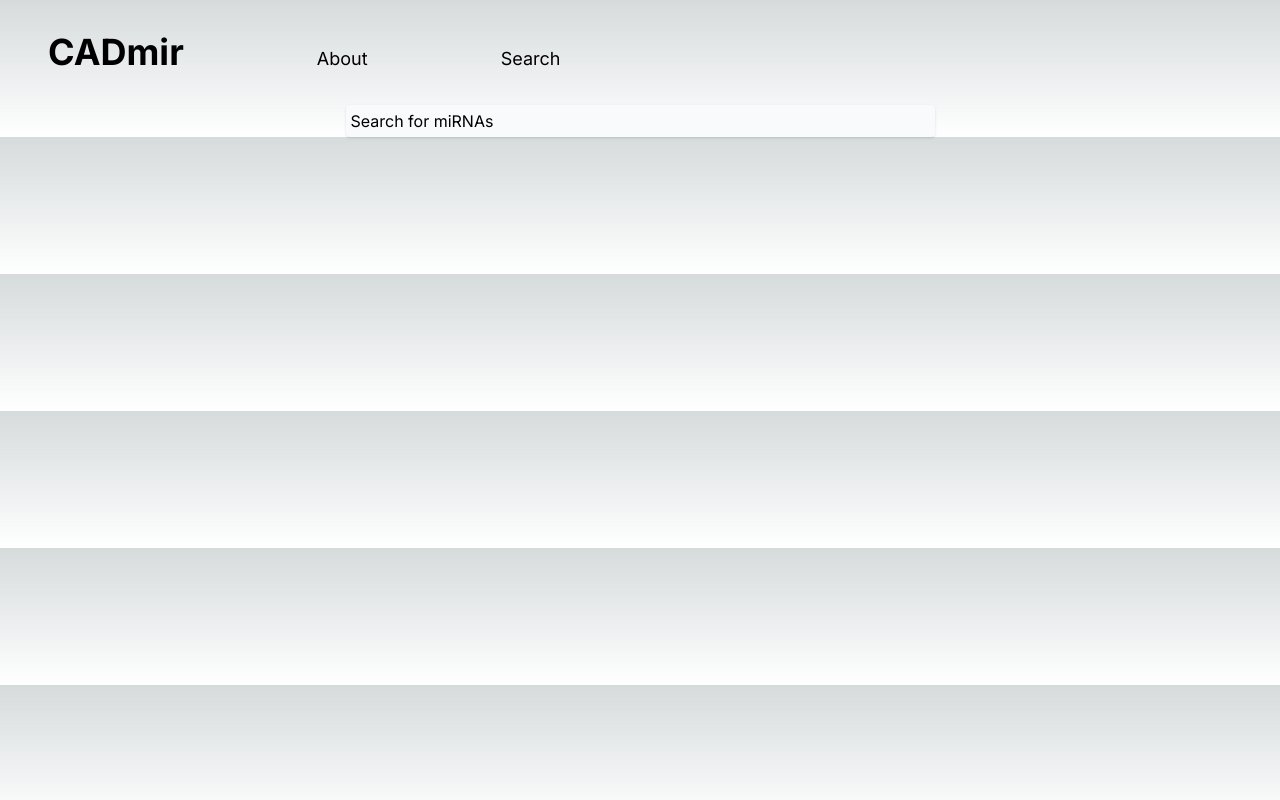
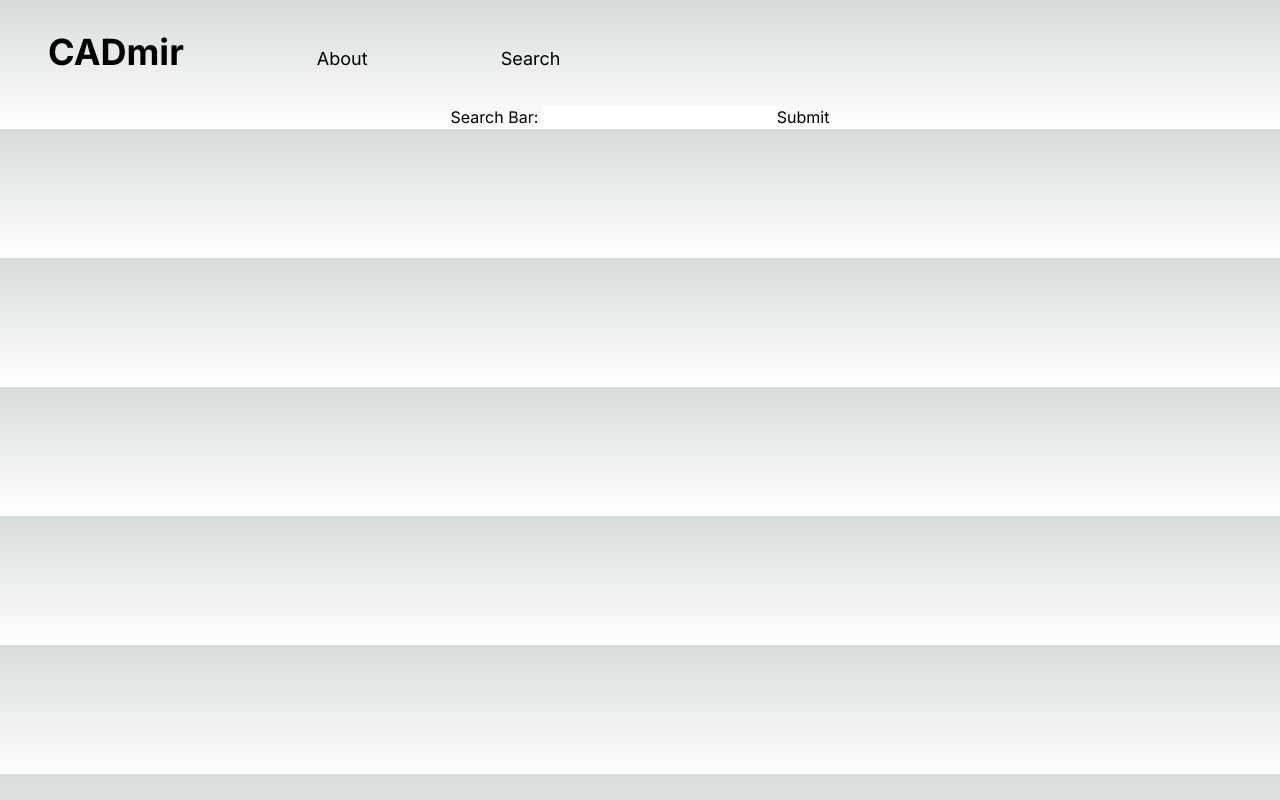
Before and after one commit to VineethSendilraj/cadmir, a Next.js app: page /search in a window 1280 px wide. Built offline with nearby package versions, Linux system fonts and the light colour scheme.

Commit message:
i need to figure out some things tmr

```diff
--- a/app/search/page.tsx
+++ b/app/search/page.tsx
@@ -1,13 +1,18 @@
 "use client"
 import { useState } from "react"
-
+import Link from "next/link"
 
 export default function Search (){
     const [searchText, setsearchText] = useState("Search for miRNAs")
+    onkeydown
     return(<>
     <div  className= "flex justify-center items-center">
-        <input value= {searchText} onChange={(e)=>setsearchText(e.target.value)} className="bg-gray-50 shadow rounded pr-[350px] pl-[5px] py-[4px] text-left text-black"/>
-
+       <form action="/searchresults" text-black>
+            <label htmlFor = "searchbar" >Search Bar:   </label>
+            <input type="text" id="searchbar" name="searchbar"/>
+            <input type="submit" value="Submit"/>
+       </form>
     </div>
     </>)
 }
+//
```
Also changed, not shown: app/searchresults/page.tsx (added).
